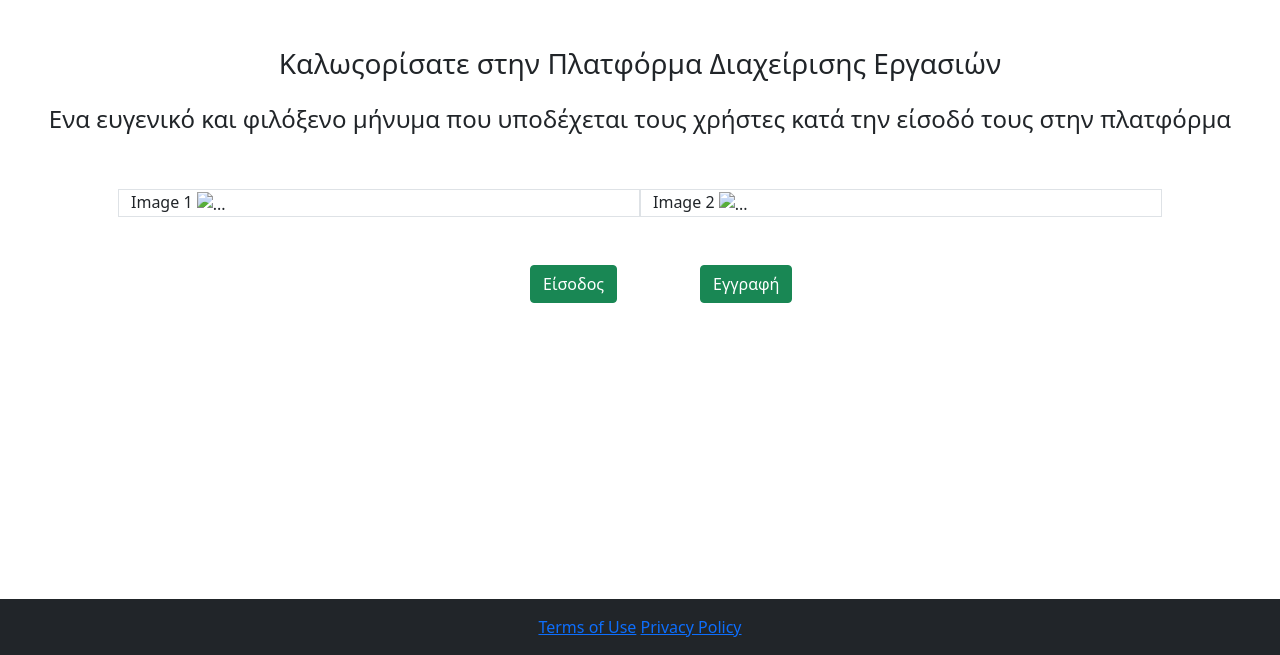
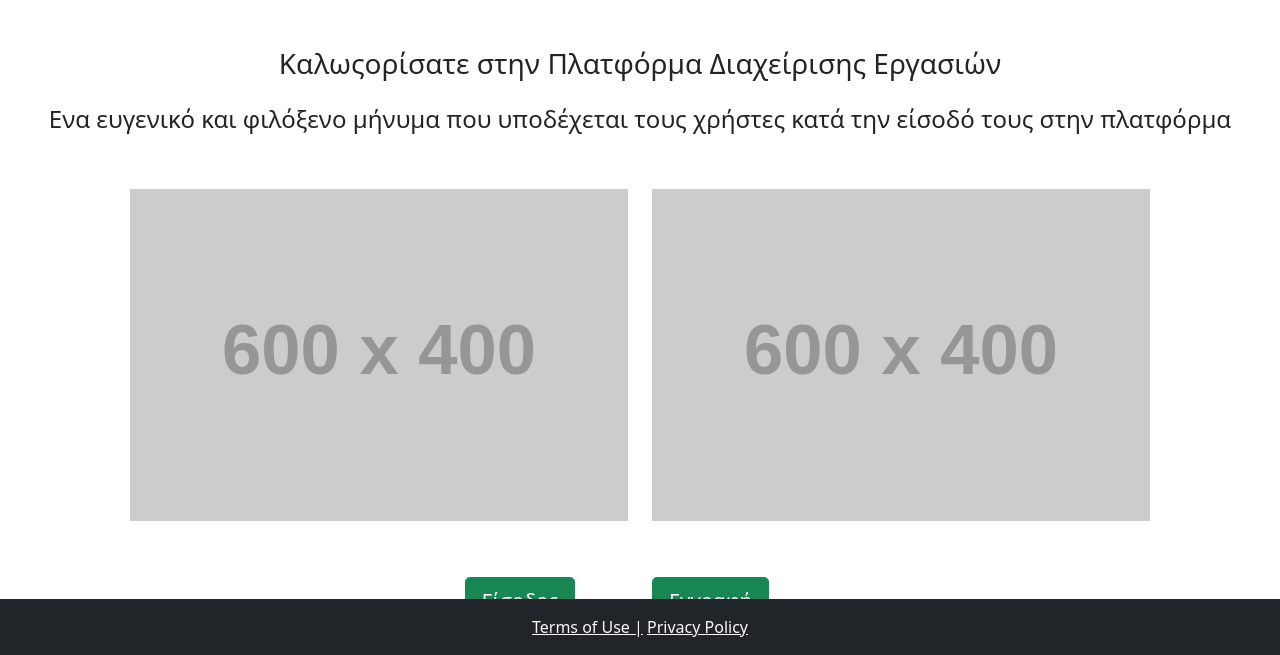
Before and after one commit to NikStefa/TreloLikeProject, a plain HTML site: page index.html in a window 1280 px wide. Shown: the part 145-800 px from the top of the page. Drawn offline with nearby package versions, Linux system fonts and the light colour scheme; placeholder pictures from the web are drawn by us.

Commit message:
"Changes in index(images) buttons and footer"

```diff
--- a/index.html
+++ b/index.html
@@ -22,7 +22,7 @@
       <div class="collapse navbar-collapse" id="navbarScroll">
         <ul class="navbar-nav me-auto my-2 my-lg-0 navbar-nav-scroll" style="--bs-scroll-height: 100px;">
           <li class="nav-item">
-            <a class="nav-link active" aria-current="page" href="index.html">Αρχική!</a>
+            <a class="nav-link active" aria-current="page" href="index.html">Αρχική</a>
           </li>
           <li class="nav-item">
             <a class="nav-link" href="lista_ergasiwn.html">Λίστα Εργασιών</a>
@@ -50,29 +50,27 @@
     </div>
     <div class="container">
         <div class="row p-5">
-            <div class="col-6 border">
-                Image 1
-                <img src="..." class="img-fluid" alt="...">
+            <div class="col-6 ">
+                <img src="https://placehold.co/600x400?text=Image 1" class="img-fluid" alt="image 1">
             </div>
-            <div class="col-6 border">
-                Image 2
-                <img src="..." class="img-fluid" alt="...">
-            </div>
-            <div class="row justify-content-center m-5">
-                <div class="col-2 ">
-                    <a href="login_form.html" class="btn btn-success " tabindex="-1" role="button" aria-disabled="true">Είσοδος</a>
-                </div>
-                <div class="col-2 ">
-                    <a href="register.html" class="btn btn-success " tabindex="-1" role="button" aria-disabled="true">Εγγραφή </a>
-                </div>
+            <div class="col-6 ">
+                <img src="https://placehold.co/600x400?text=Image 2" class="img-fluid" alt="image 2">
             </div>
         </div>
+        <div class="row justify-content-center p-2">
+          <div class="col-2 ">
+              <a href="login_form.html" class="btn btn-success btn-lg" tabindex="-1" role="button" aria-disabled="true">Είσοδος</a>
+          </div>
+          <div class="col-2 ">
+              <a href="register.html" class="btn btn-success btn-lg" tabindex="-1" role="button" aria-disabled="true">Εγγραφή </a>
+          </div>
+      </div>
     </div>
 </div>
 
 <footer class="text-white bg-dark p-3 text-center fixed-bottom">
-    <a href="terms.pdf" target="_blank">Terms of Use</a>
-    <a href="privacy.pdf" target="_blank">Privacy Policy</a>
+    <a class="link-light vr" href="terms.pdf" target="_blank">Terms of Use |</a>
+    <a class="link-light" href="privacy.pdf" target="_blank"> Privacy Policy</a>
 </footer>
 
 <!-- Add Bootstrap JS and Popper.js scripts -->
```
Also changed, not shown: lista_ergasiwn.html (+4 -4 lines), login_form.html (+2 -2 lines), omades.html (+5 -5 lines), register.html (+2 -2 lines).
